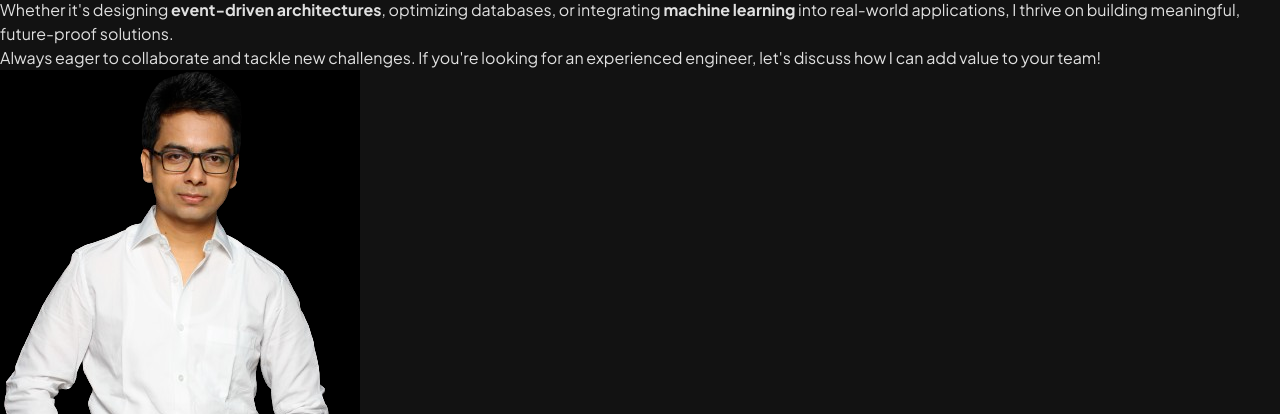
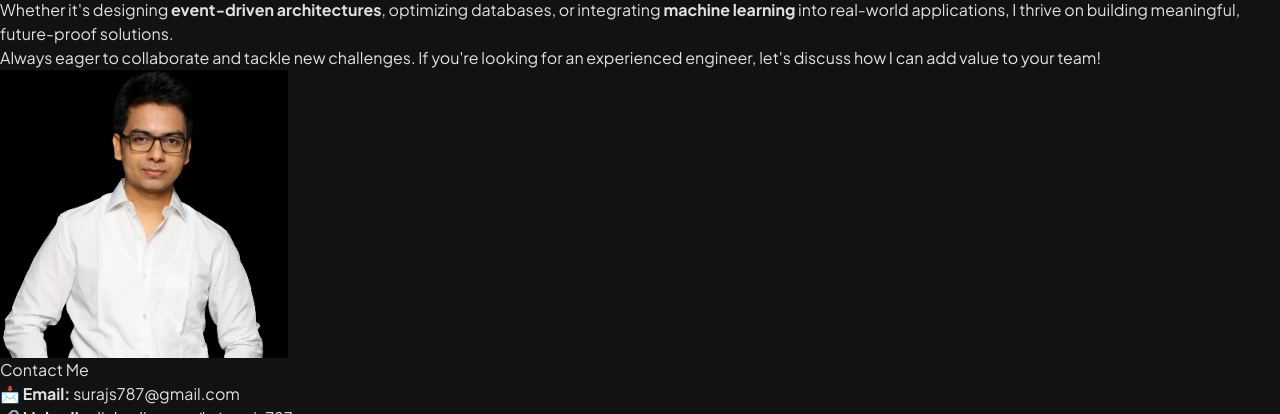
Before and after one commit to SoeRatch/portfolio-2025, a Next.js app: page / in a window 1280 px wide. Shown: the part 538-952 px from the top of the page. Built offline with nearby package versions, Linux system fonts and the light colour scheme; no server answers.

Commit message:
used Image instead of img for improving performance

```diff
--- a/src/app/components/sections/About.tsx
+++ b/src/app/components/sections/About.tsx
@@ -2,6 +2,7 @@
 "use client";
 
 import { motion } from "framer-motion";
+import Image from "next/image";  // ✅ Import Next.js Image component
 
 const About = () => {
   return (
@@ -31,7 +32,7 @@
             <strong> machine learning</strong> into real-world applications, I thrive on building meaningful, future-proof solutions.
           </p>
           <p className="text-lg leading-relaxed mt-6 font-semibold">
-          Always eager to collaborate and tackle new challenges. If you're looking for an experienced engineer, let's discuss how I can add value to your team!
+            Always eager to collaborate and tackle new challenges. If you're looking for an experienced engineer, let's discuss how I can add value to your team!
           </p>
         </motion.div>
 
@@ -43,10 +44,16 @@
           className="flex justify-center"
         >
           <div className="relative w-56 md:w-64 lg:w-72 rounded-full overflow-hidden shadow-lg shadow-gray-700">
-          <div className="absolute inset-0 bg-gradient-to-b from-transparent to-black/20"></div>
-          <img src="/developer.png" alt="Suraj Sharma" className="w-full h-full object-cover" />
-        </div>
-
+            <div className="absolute inset-0 bg-gradient-to-b from-transparent to-black/20"></div>
+            <Image
+              src="/developer.png"
+              alt="Suraj Sharma"
+              width={288} // Adjust width based on your design (lg:w-72 → 288px)
+              height={288}
+              className="w-full h-full object-cover"
+              priority // ✅ Optimize loading
+            />
+          </div>
         </motion.div>
       </div>
     </section>
```
